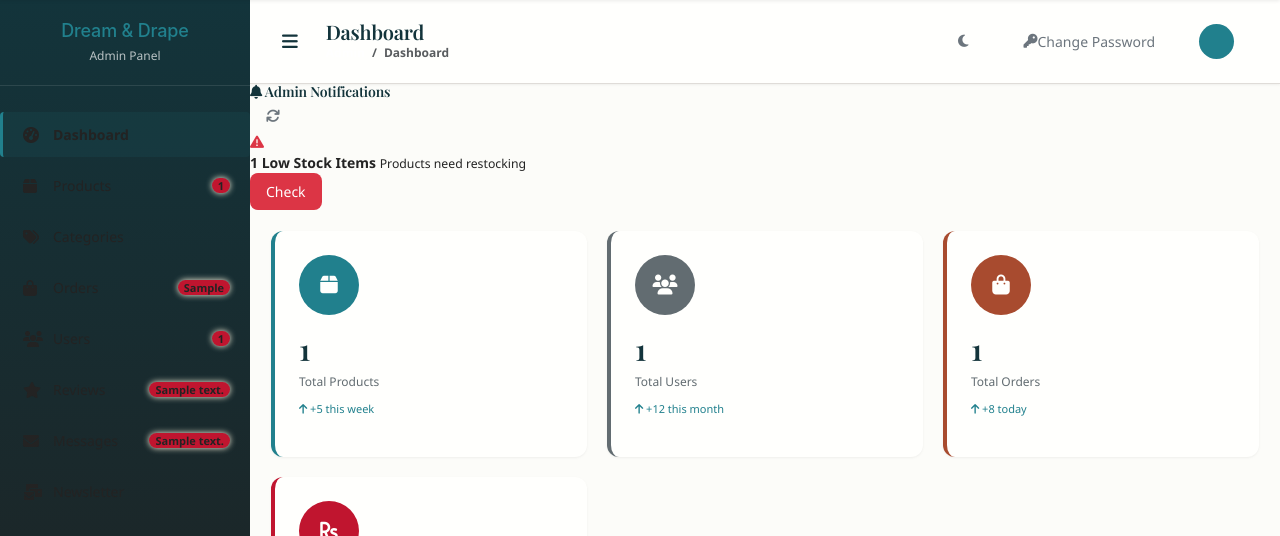
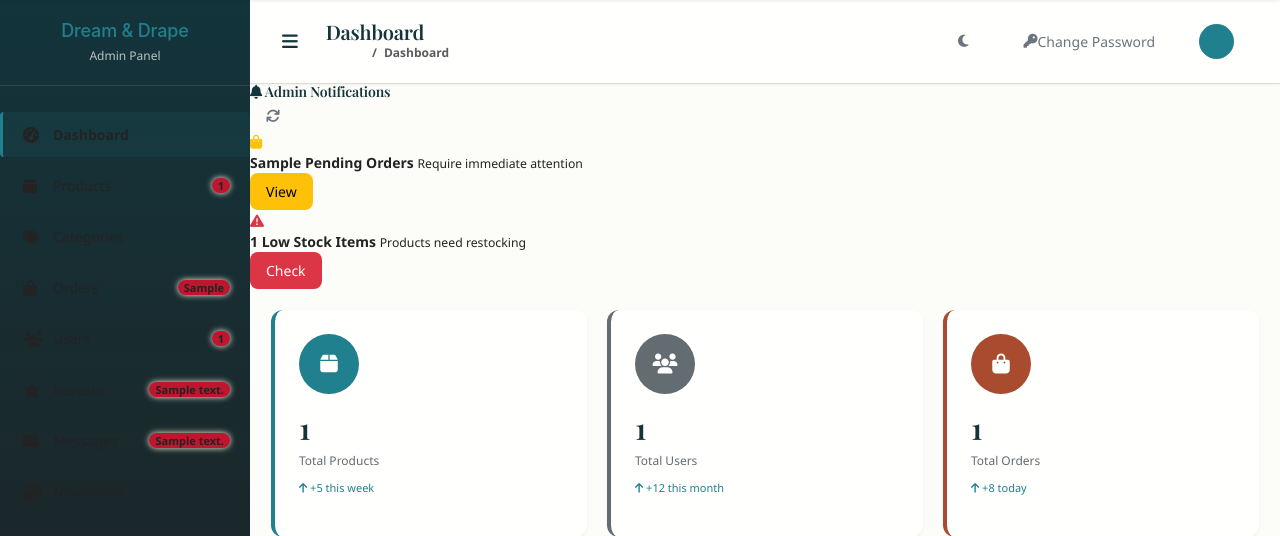
Before and after one commit to Venu6255/Dream-Drape, a Python web app: template app/templates/admin/change_password.html in a window 1280 px wide. Shown: the part 72-608 px from the top of the page. Run offline with Jinja, Linux system fonts and the light colour scheme; the template is opened without the code that fills it: most values are stand-ins (such as "Sample title", 1, 10 or a date in 2020); some libraries are stand-ins or nearby versions; some web fonts are replaced.

Commit message:
Include pending_reviews in change_password context

```diff
--- a/app/admin.py
+++ b/app/admin.py
@@ -6,7 +6,7 @@ from app.forms import AdminProductForm, AdminCategoryForm, AdminOrderForm, Admin
 from app.utils import save_picture, delete_picture
 from werkzeug.security import generate_password_hash, check_password_hash
 from app import db
-from app.models import User
+from app.models import User, Review
 from app.forms import ChangePasswordForm
 import os
 
@@ -556,6 +556,7 @@ def change_password():
     # Fetch the same stats your dashboard provides
     pending_orders = Order.query.filter_by(status='Pending').all()
     total_users    = User.query.count()
+    pending_reviews = Review.query.filter_by(status='Pending').all()
     # Add any other context variables needed by your admin layout
 
     if form.validate_on_submit():
@@ -575,6 +576,7 @@ def change_password():
         'admin/change_password.html',
         form=form,
         pending_orders=pending_orders,
-        total_users=total_users
+        total_users=total_users,
+        pending_reviews=pending_reviews
         # Pass any other variables your admin_dashboard.html needs
     )
--- a/app/templates/admin/admin_dashboard.html
+++ b/app/templates/admin/admin_dashboard.html
@@ -161,7 +161,7 @@
                 </button>
             </div>
             <div class="notifications-body">
-                {% if pending_orders > 0 %}
+                {% if pending_orders|length > 0 %}
                 <div class="notification-item urgent">
                     <i class="fas fa-shopping-bag text-warning"></i>
                     <div class="notification-content">
```
